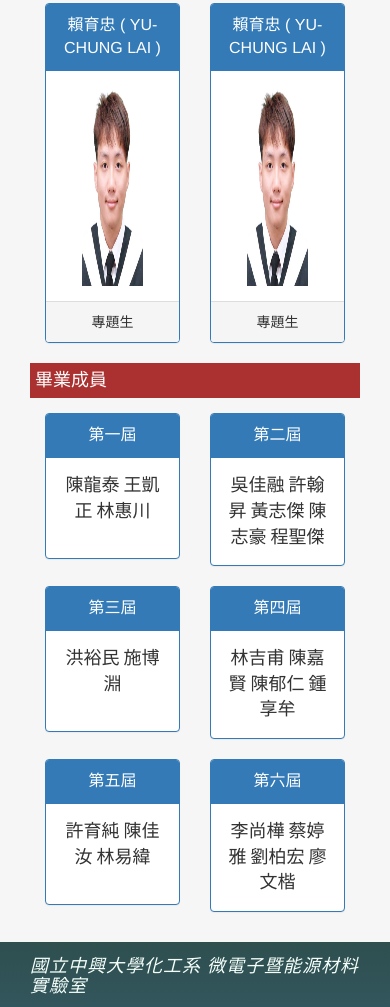
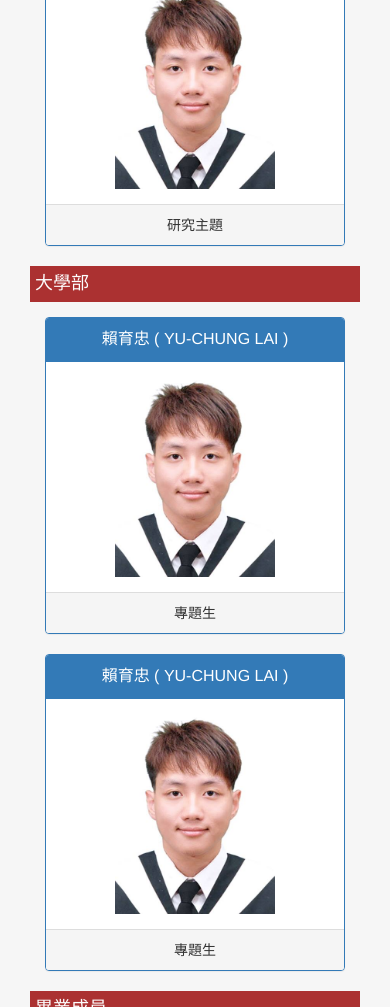
Before and after one commit to AustinFengYi/-, a plain HTML site: page member-team.html in a window 390 px wide. Shown: the part 993-2000 px from the top of the page. Drawn offline with nearby package versions, Linux system fonts and the light colour scheme.

Commit message:
reset grid on member page ver.2

```diff
--- a/member-team.html
+++ b/member-team.html
@@ -113,7 +113,7 @@
       <div id="graduate" class="student">碩士生</div>
 
       <!--one-->
-      <div class="col-xs-6 col-md-6 col-md-4">
+      <div class="col-xs-12 col-md-6 col-md-4">
         <div class="panel panel-primary">
           <div class="panel-heading panel-title text-center">
             賴育忠 ( YU-CHUNG LAI )
@@ -128,7 +128,7 @@
       </div>
 
       <!--two-->
-      <div class="col-xs-6 col-md-6 col-md-4">
+      <div class="col-xs-12 col-md-6 col-md-4">
         <div class="panel panel-primary">
           <div class="panel-heading panel-title text-center">
             賴育忠 ( YU-CHUNG LAI )
@@ -147,7 +147,7 @@
       <div id="undergraduate" class="student">大學部</div>
 
       <!--one-->
-      <div class="col-xs-6 col-md-6 col-md-4">
+      <div class="col-xs-12 col-md-6 col-md-4">
         <div class="panel panel-primary">
           <div class="panel-heading panel-title text-center">
             賴育忠 ( YU-CHUNG LAI )
@@ -162,7 +162,7 @@
       </div>
 
       <!--two-->
-      <div class="col-xs-6 col-md-6 col-md-4">
+      <div class="col-xs-12 col-md-6 col-md-4">
         <div class="panel panel-primary">
           <div class="panel-heading panel-title text-center">
             賴育忠 ( YU-CHUNG LAI )
@@ -181,7 +181,7 @@
       <div id="senior" class="student">畢業成員</div>
 
       <!--one-->
-      <div class="col-xs-6 col-md-6 col-md-4">
+      <div class="col-xs-12 col-md-6 col-md-4">
         <div class="panel panel-primary">
           <div class="panel-heading panel-title text-center">
             第一屆
@@ -194,7 +194,7 @@
         </div>
       </div>
       <!--two-->
-      <div class="col-xs-6 col-md-6 col-md-4">
+      <div class="col-xs-12 col-md-6 col-md-4">
         <div class="panel panel-primary">
           <div class="panel-heading panel-title text-center">
             第二屆
@@ -209,7 +209,7 @@
         </div>
       </div>
       <!--three-->
-      <div class="col-xs-6 col-md-6 col-md-4">
+      <div class="col-xs-12 col-md-6 col-md-4">
         <div class="panel panel-primary">
           <div class="panel-heading panel-title text-center">
             第三屆
@@ -221,7 +221,7 @@
         </div>
       </div>
       <!--four-->
-      <div class="col-xs-6 col-md-6 col-md-4">
+      <div class="col-xs-12 col-md-6 col-md-4">
         <div class="panel panel-primary">
           <div class="panel-heading panel-title text-center">
             第四屆
@@ -235,7 +235,7 @@
         </div>
       </div>
       <!--five-->
-      <div class="col-xs-6 col-md-6 col-md-4">
+      <div class="col-xs-12 col-md-6 col-md-4">
         <div class="panel panel-primary">
           <div class="panel-heading panel-title text-center">
             第五屆
@@ -248,7 +248,7 @@
         </div>
       </div>
       <!--six-->
-      <div class="col-xs-6 col-md-6 col-md-4">
+      <div class="col-xs-12 col-md-6 col-md-4">
         <div class="panel panel-primary">
           <div class="panel-heading panel-title text-center">
             第六屆
```
Also changed, not shown: album.html (+8 -8 lines).
